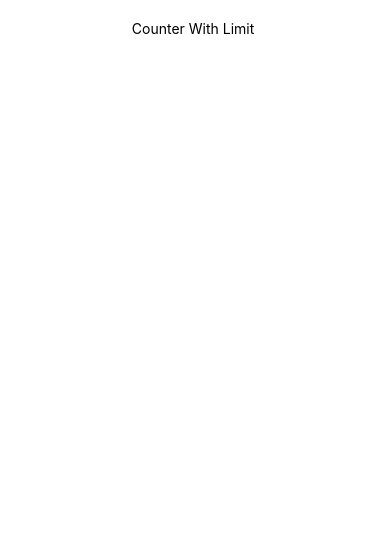
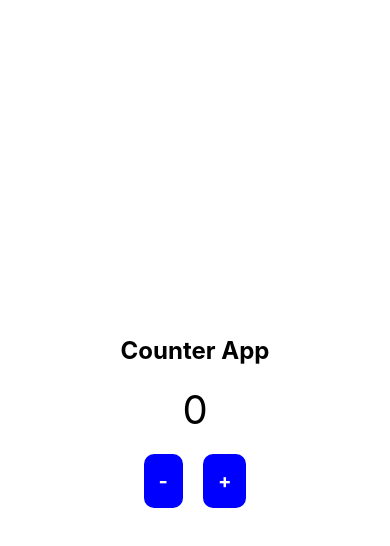
Before and after one commit to Mansoorali121/React-Native-Interview-Preparation, a React Native app: screen / in a window 390 px wide. Shown: the top 546 px of the page. Built offline with nearby package versions, Linux system fonts and the light colour scheme.

Commit message:
min , max functionality

```diff
--- a/App.tsx
+++ b/App.tsx
@@ -175,45 +175,96 @@
 //     borderBottomWidth: 1,
 //   },
 // });
-
-
-import { StyleSheet, Text, View } from 'react-native'
-import React, { useState } from 'react'
+import React, { useState } from "react";
+import {
+  View,
+  Text,
+  TouchableOpacity,
+  StyleSheet,
+} from "react-native";
 
 const App = () => {
-  const [count,setCount] = useState(0);
-  const [message,setMessage] = useState("");
+  const [count, setCount] = useState(0);
+  const [message, setMessage] = useState("");
 
-  // Increase Count
+  // 🔹 Increase
   const increase = () => {
-    if(count >= 10){
-      setMessage("Counter Limit reached");
+    if (count >= 10) {
+      setMessage("Max limit reached ❌");
       return;
     }
-    setCount(count+1);
+    setCount(count + 1);
     setMessage("");
-  }
+  };
 
-  // Decrease Count
-  const Decrease = () => {
-    if(count <= 0){
-          setMessage("Min limit reached");
-          return;
+  // 🔹 Decrease
+  const decrease = () => {
+    if (count <= 0) {
+      setMessage("Min limit reached ❌");
+      return;
+    }
+    setCount(count - 1);
+    setMessage("");
+  };
 
-    }
-    setCount(count -1);
-    setMessage("");
-
-  }
   return (
     <View style={styles.container}>
-      <Text>Counter With Limit </Text>
+      <Text style={styles.title}>Counter App</Text>
+
+      {/* Count Display */}
+      <Text style={styles.count}>{count}</Text>
+
+      {/* Buttons */}
+      <View style={styles.btnContainer}>
+        <TouchableOpacity style={styles.button} onPress={decrease}>
+          <Text style={styles.btnText}>-</Text>
+        </TouchableOpacity>
+
+        <TouchableOpacity style={styles.button} onPress={increase}>
+          <Text style={styles.btnText}>+</Text>
+        </TouchableOpacity>
+      </View>
+
+      {/* Message */}
+      {message !== "" && <Text style={styles.message}>{message}</Text>}
     </View>
-  )
-}
+  );
+};
 
 export default App;
 
 const styles = StyleSheet.create({
-  container:{marginTop:20,alignItems:"center"},
-})
+  container: {
+    flex: 1,
+    justifyContent: "center",
+    alignItems: "center",
+  },
+  title: {
+    fontSize: 24,
+    fontWeight: "bold",
+    marginBottom: 20,
+  },
+  count: {
+    fontSize: 40,
+    marginBottom: 20,
+  },
+  btnContainer: {
+    flexDirection: "row",
+    gap: 20,
+  },
+  button: {
+    backgroundColor: "blue",
+    padding: 15,
+    borderRadius: 10,
+  },
+  btnText: {
+    color: "#fff",
+    fontSize: 20,
+    fontWeight: "bold",
+  },
+  message: {
+    marginTop: 20,
+    color: "red",
+    fontSize: 16,
+  },
+});
```
